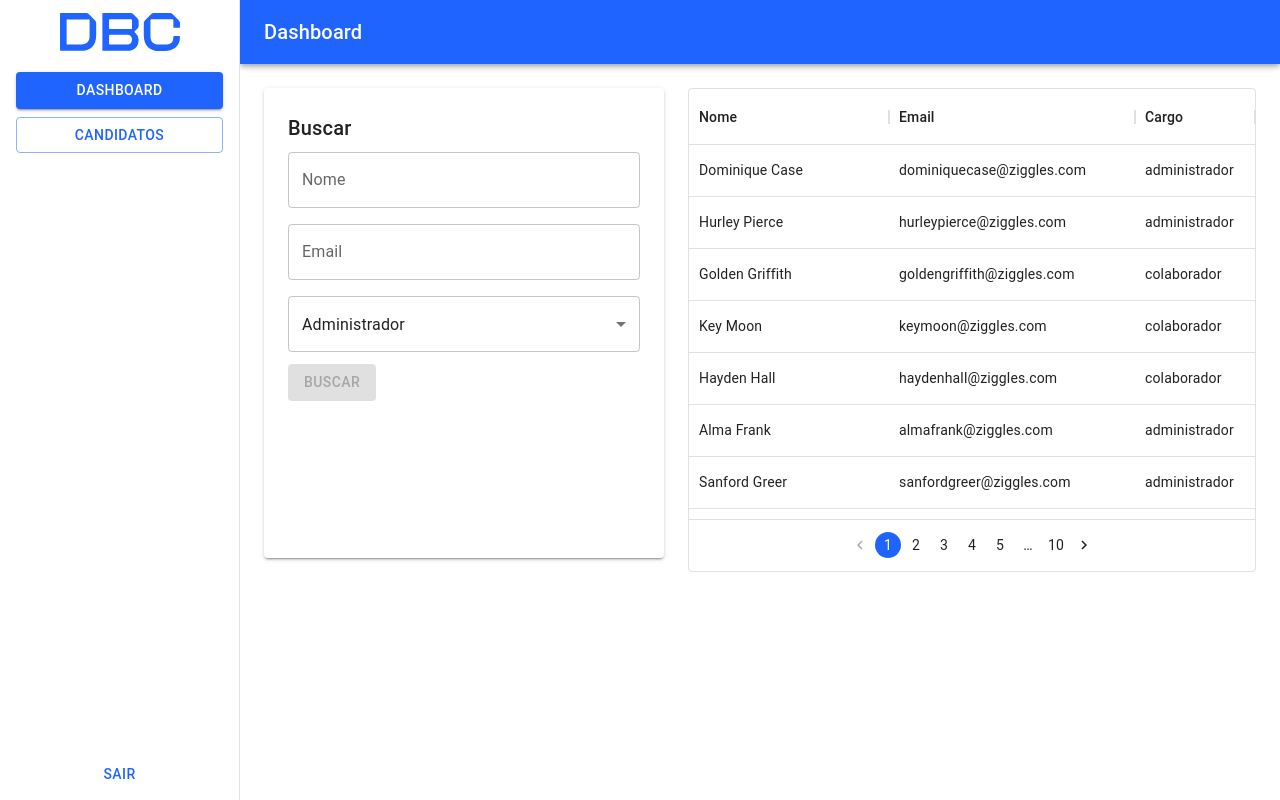
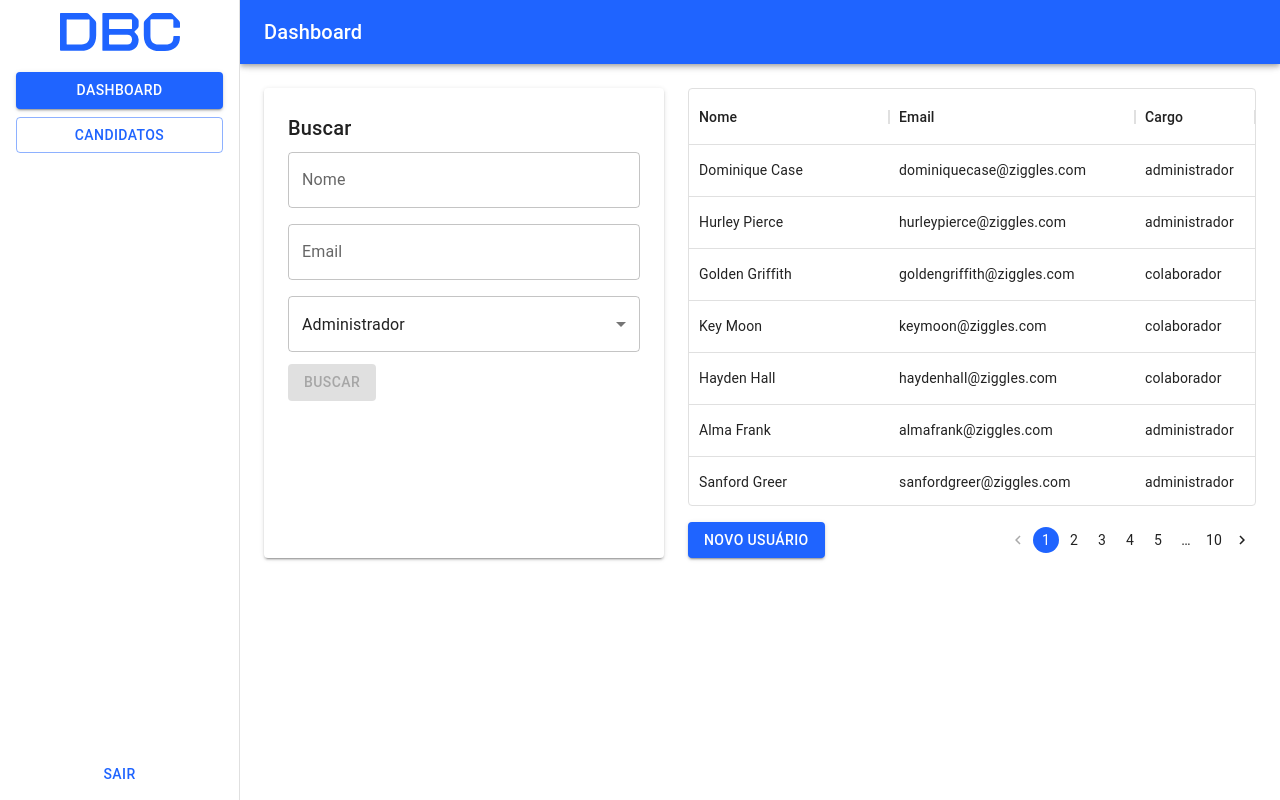
Before and after one commit to Danieljacon/vemser-vemser, a React (Create React App) app: page /dashboard in a window 1280 px wide. Both pictures are taken after typing "name@example.com", "Sample123" into the empty fields and a click on the button "ENTRAR". Built offline with nearby package versions, Linux system fonts and the light colour scheme.

Commit message:
adicionado botão de voltar

```diff
--- a/src/components/drawerContainer/index.tsx
+++ b/src/components/drawerContainer/index.tsx
@@ -14,7 +14,7 @@ import { useState } from "react";
 import { Link, useLocation, useNavigate } from "react-router-dom";
 import { IDrawerContainerProps } from "../../utils/interfaces";
 import { menuItems } from "../../utils/menuItems";
-import { List as ListIcon } from "phosphor-react";
+import { ArrowLeft, CaretLeft, List as ListIcon } from "phosphor-react";
 import logoDbc from "../../assets/logo-blue.svg";
 
 const drawerWidth = 240;
@@ -42,12 +42,14 @@ export const DrawerContainer = (props: IDrawerContainerProps) => {
         <img src={logoDbc} alt="logo" />
       </Toolbar>
 
-      <Box sx={{
-        display: "flex",
-        flexDirection: "column",
-        justifyContent: "space-between",
-        minHeight: "calc(100vh - 64px)",
-      }}>
+      <Box
+        sx={{
+          display: "flex",
+          flexDirection: "column",
+          justifyContent: "space-between",
+          minHeight: "calc(100vh - 64px)",
+        }}
+      >
         <List>
           {menuItems.map((text) => (
             <ListItem key={text.text} disablePadding>
@@ -66,12 +68,15 @@ export const DrawerContainer = (props: IDrawerContainerProps) => {
             </ListItem>
           ))}
         </List>
-        <Button sx={{ mx: 2, mb: 1 }} onClick={
-          () => {
+        <Button
+          sx={{ mx: 2, mb: 1 }}
+          onClick={() => {
             localStorage.removeItem("token");
             navigate("/");
-          }
-        }>Sair</Button>
+          }}
+        >
+          Sair
+        </Button>
       </Box>
     </div>
   );
@@ -102,6 +107,25 @@ export const DrawerContainer = (props: IDrawerContainerProps) => {
           <Typography variant="h6" noWrap component="div">
             {menuItems.find((item) => item.path === pathname)?.text}
           </Typography>
+          {pathname !== "/dashboard" && (
+            <Button
+              onClick={() => navigate(-1)}
+              variant="text"
+              color="secondary"
+              startIcon={
+                <CaretLeft size={20} color="var(--white)" weight="bold" />
+              }
+              sx={{
+                color: "var(--white)",
+                transition: "all 0.2s ease",
+                "&:hover": {
+                  transform: "scale(1.1)",
+                },
+              }}
+            >
+              Voltar
+            </Button>
+          )}
         </Toolbar>
       </AppBar>
       <Box
--- a/src/pages/Dashboard/index.tsx
+++ b/src/pages/Dashboard/index.tsx
@@ -1,4 +1,4 @@
-import React, { useState, useEffect } from "react";
+import React from "react";
 import {
   Box,
   Button,
@@ -8,21 +8,17 @@ import {
   TextField,
   Typography,
   Stack,
-  Pagination
+  Pagination,
 } from "@mui/material";
 import { useForm } from "react-hook-form";
 import { ISearchColaborators } from "../../utils/interfaces";
 import { DataGrid } from "@mui/x-data-grid";
 import { rows } from "../../utils/fakeApi";
-import { Console } from "console";
+import { useNavigate } from "react-router-dom";
 
 export const Dashboard: React.FC = () => {
-  const {
-    register,
-    handleSubmit,
-    watch,
-  } = useForm<ISearchColaborators>();
-
+  const { register, handleSubmit, watch } = useForm<ISearchColaborators>();
+  const navigate = useNavigate();
   const { nome, email } = watch();
 
   const handleSearch = (data: ISearchColaborators) => {
@@ -53,7 +49,7 @@ export const Dashboard: React.FC = () => {
           display: "flex",
           flexDirection: "column",
           gap: 1,
-          maxWidth: "400px"
+          maxWidth: "400px",
         }}
         component="form"
         onSubmit={handleSubmit(handleSearch)}
@@ -114,21 +110,52 @@ export const Dashboard: React.FC = () => {
         </Button>
       </Paper>
 
-      <Box sx={{ height: "470px", width: "100%", display: "flex", flexDirection: "column" }}>
+      <Box
+        sx={{
+          height: "470px",
+          width: "100%",
+          display: "flex",
+          flexDirection: "column",
+          position: "relative",
+          gap: 2,
+        }}
+      >
         <DataGrid
           rows={rows}
           columns={columns}
           pageSize={10}
           hideFooterPagination
           onRowClick={(params) => {
-            console.log(params.row)
+            // console.log(params.row)
           }}
         />
-        <Pagination count={10} color="primary" size="small"
-        sx={{
-          mt: "-40px",
-          mx: "auto"
-        }} />
+        <Box
+          sx={{
+            width: "100%",
+            display: "flex",
+            flexDirection: {
+              xs: "column-reverse",
+              md: "row",
+            },
+            gap: 2,
+            justifyContent: "space-between",
+            alignItems: "center",
+          }}
+        >
+          <Button
+            variant="contained"
+            onClick={() => navigate("/dashboard/new-user")}
+            sx={{
+              width: {
+                xs: "100%",
+                md: "fit-content",
+              },
+            }}
+          >
+            Novo usuário
+          </Button>
+          <Pagination count={10} color="primary" size="small" />
+        </Box>
       </Box>
     </Stack>
   );
--- a/src/utils/styled.css
+++ b/src/utils/styled.css
@@ -6,6 +6,10 @@
 
 body {
   background-color: #1f64ff;
+}
+
+:root {
+  --white: #eff1f6;
 }
 
 .home-background {
@@ -23,6 +27,7 @@ body {
   cursor: pointer;
 }
 
-.MuiDataGrid-selectedRowCount {
+.MuiDataGrid-selectedRowCount,
+.MuiDataGrid-footerContainer {
   display: none !important;
 }
```
